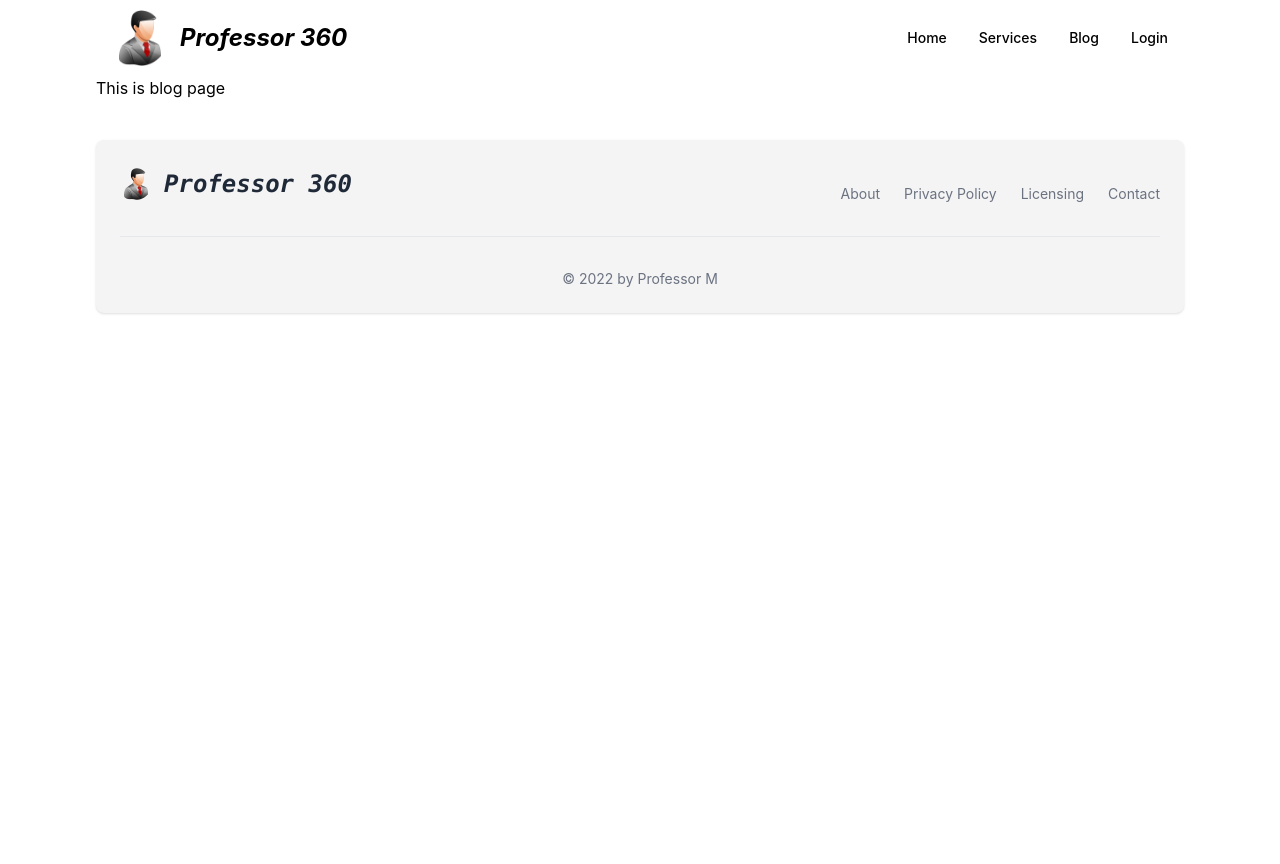
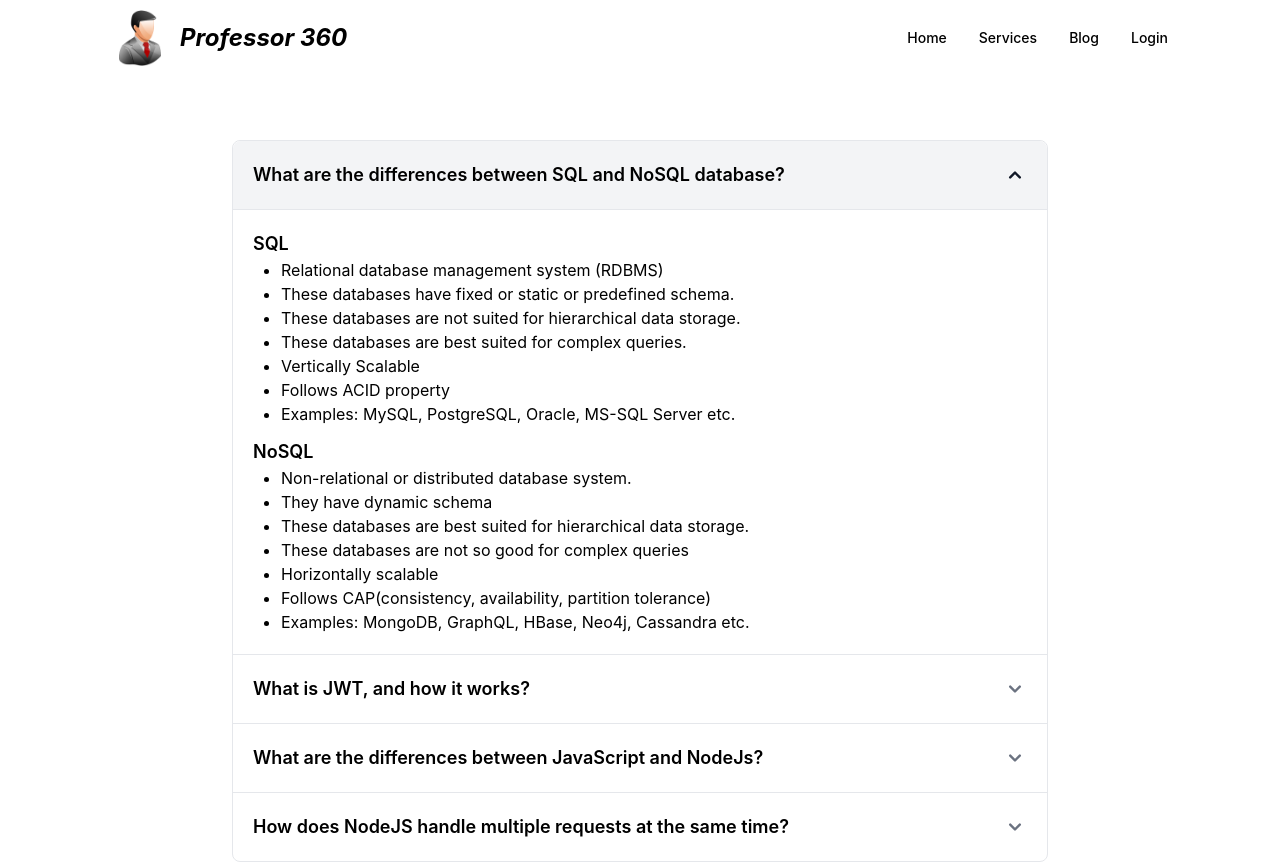
Before and after one commit to Masud-Ahmed35/professor-360-client-side, a React (Create React App) app: page /blog in a window 1280 px wide. Shown: the top 864 px of the page. Before the commit the page ends 800 px from the top, so only its background shows below. Built offline with nearby package versions, Linux system fonts and the light colour scheme; no server answers; what react-photo-view would draw is missing.

Commit message:
complete blog page

```diff
--- a/src/pages/Blog/Blog.js
+++ b/src/pages/Blog/Blog.js
@@ -1,12 +1,97 @@
+import { Accordion } from 'flowbite-react';
 import React from 'react';
 import useTitle from '../../hooks/useTitle';
 
 const Blog = () => {
     useTitle('Blog');
     return (
-        <div>
-            <h2>This is blog page</h2>
-        </div>
+        <Accordion className='my-16 lg:w-3/4 lg:mx-auto'>
+            <Accordion.Panel>
+                <Accordion.Title>
+                    <p className='text-black font-semibold text-lg'>What are the differences between SQL and NoSQL database?</p>
+                </Accordion.Title>
+                <Accordion.Content>
+                    <div>
+                        <p className='text-lg font-semibold'>SQL</p>
+                        <ul className='list-disc ml-7'>
+                            <li>Relational database management system (RDBMS)</li>
+                            <li>These databases have fixed or static or predefined schema.</li>
+                            <li>These databases are not suited for hierarchical data storage.</li>
+                            <li>These databases are best suited for complex queries.</li>
+                            <li>Vertically Scalable</li>
+                            <li>Follows ACID property</li>
+                            <li>Examples: MySQL, PostgreSQL, Oracle, MS-SQL Server etc.</li>
+                        </ul>
+                    </div>
+                    <div className='mt-3'>
+                        <p className='text-lg font-semibold'>NoSQL</p>
+                        <ul className='list-disc ml-7'>
+                            <li>Non-relational or distributed database system.</li>
+                            <li>They have dynamic schema</li>
+                            <li>These databases are best suited for hierarchical data storage.</li>
+                            <li>These databases are not so good for complex queries</li>
+                            <li>Horizontally scalable</li>
+                            <li>Follows CAP(consistency, availability, partition tolerance)</li>
+                            <li>Examples: MongoDB, GraphQL, HBase, Neo4j, Cassandra etc.</li>
+                        </ul>
+                    </div>
+                </Accordion.Content>
+            </Accordion.Panel>
+            <Accordion.Panel>
+                <Accordion.Title>
+                    <p className='text-black font-semibold text-lg'>What is JWT, and how it works?</p>
+                </Accordion.Title>
+                <Accordion.Content>
+                    <p>JSON Web Token is a proposed Internet standard for creating data with optional signature and/or optional encryption whose payload holds JSON that asserts some number of claims. The tokens are signed either using a private secret or a public/private key.</p>
+                    <br />
+                    <p>User sign-in using username and password or google/facebook.
+                        Authentication server verifies the credentials and issues a jwt signed using either a secret salt or a private key.
+                        User's Client uses the JWT to access protected resources by passing the JWT in HTTP Authorization header.
+                        Resource server then verifies the authenticity of the token using the secret salt/ public key.</p>
+                </Accordion.Content>
+            </Accordion.Panel>
+            <Accordion.Panel>
+                <Accordion.Title>
+                    <p className='text-black font-semibold text-lg'>What are the differences between JavaScript and NodeJs?</p>
+                </Accordion.Title>
+                <Accordion.Content>
+                    <div>
+                        <p className='text-lg font-semibold'>JavaScript</p>
+                        <ul className='list-disc ml-7'>
+                            <li>It is an accessible, bridge, parsed, lightweight, reactive, and web apps programming language.</li>
+                            <li>It's a programming language, after all. Any browser with a competent browser engine will operate.</li>
+                            <li>It's most commonly used on client-side servers.</li>
+                            <li>The node community does not care about JavaScript.</li>
+                            <li>It's made for creating network-centric apps.</li>
+                            <li>It's a new release of the ECMA script that works on the C++-based V8 engine.</li>
+                            <li>TypedJS, RamdaJS, and other JavaScript frameworks are examples.</li>
+                        </ul>
+                    </div>
+                    <div className='mt-3'>
+                        <p className='text-lg font-semibold'>NodeJs</p>
+                        <ul className='list-disc ml-7'>
+                            <li>It's a bridge, open-source Js runtime environment for executing Js on the server.</li>
+                            <li>It's a JavaScript translator and environment that includes some valuable libraries for JavaScript programming.</li>
+                            <li>It's mainly popular on the server-side.</li>
+                            <li>All node projects represent the JavaScript community.</li>
+                            <li>It's made for real-time data-intensive apps that run on multiple platforms.</li>
+                            <li>C++, C, and JavaScript are used.</li>
+                            <li>Nodejs modules include Lodash and Express. All of these modules must be imported from npm.</li>
+                        </ul>
+                    </div>
+                </Accordion.Content>
+            </Accordion.Panel>
+            <Accordion.Panel>
+                <Accordion.Title>
+                    <p className='text-black font-semibold text-lg'>How does NodeJS handle multiple requests at the same time?</p>
+                </Accordion.Title>
+                <Accordion.Content>
+                    <p>Node js is an open-source virtual machine that uses javascript as its scripting language. Despite being single-threaded, it is one of the most popular web technologies. The reason why node js is popular despite being single-threaded is the asynchronous nature that makes it possible to handle concurrency and perform multiple I/O operations at the same time. Node js uses an event loop to maintain concurrency and perform non-blocking I/O operations.</p>
+                    <br />
+                    <p>As soon as Node js starts, it initializes an event loop. The event loop works on a queue (which is called an event queue) and performs tasks in FIFO(First In First Out) order. It executes a task only when there is no ongoing task in the call stack. The call stack works in LIFO(Last In First Out) order. The event loop continuously checks the call stack to check if there is any task that needs to be run. Now whenever the event loop finds any function, it adds it to the stack and runs in order.  </p>
+                </Accordion.Content>
+            </Accordion.Panel>
+        </Accordion>
     );
 };
 
```
